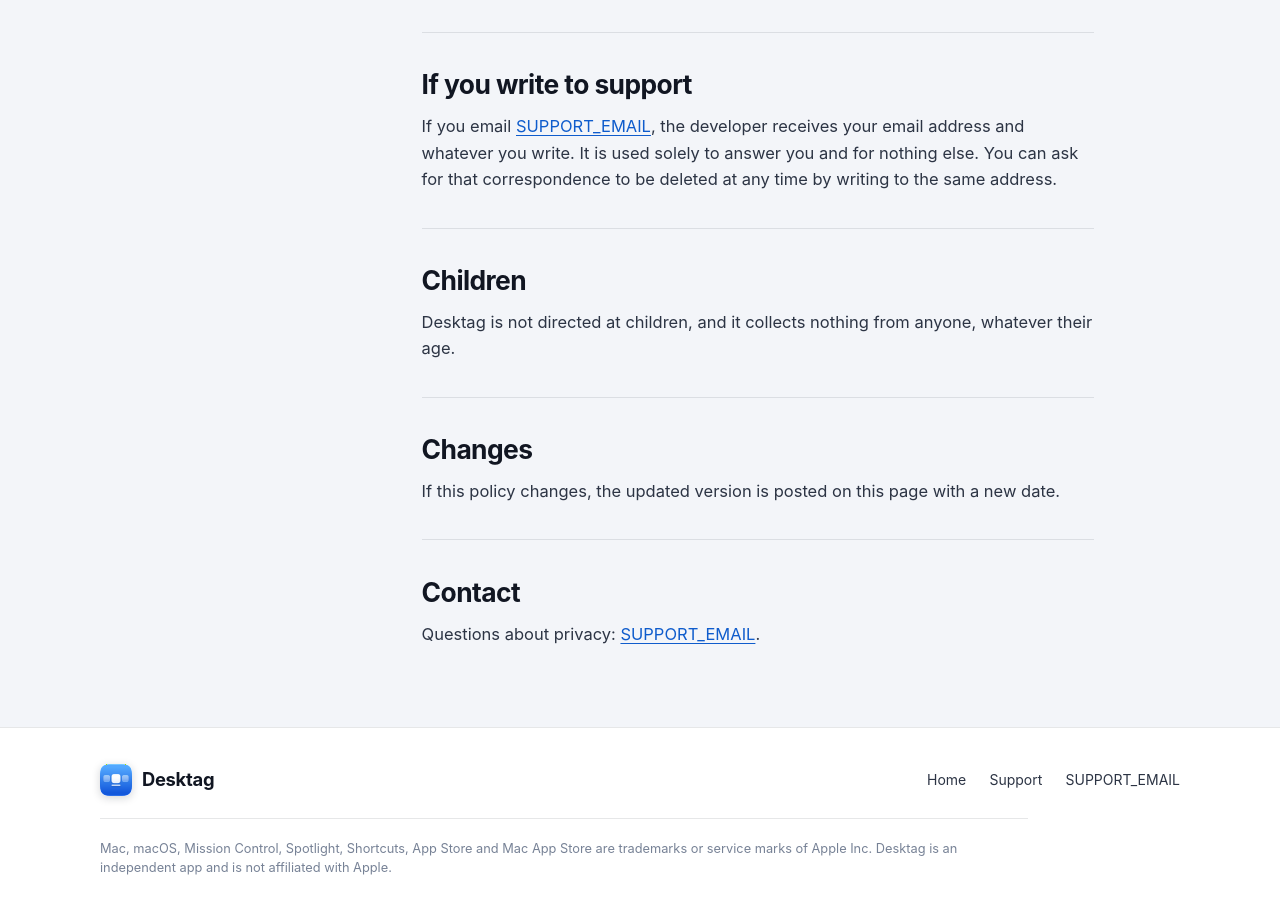
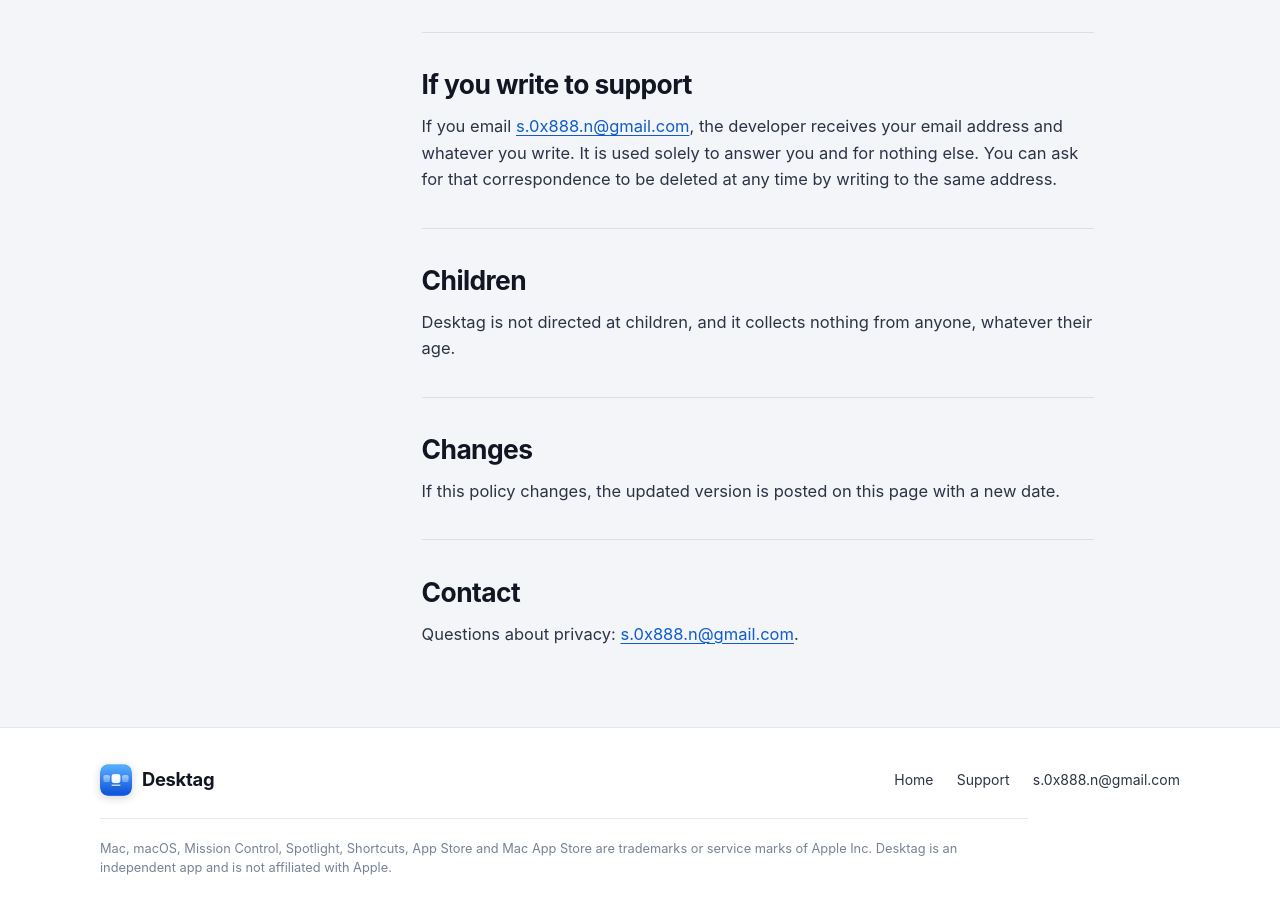
Before and after one commit to X0x888/desktag, a plain HTML site: page privacy.html in a window 1280 px wide. Shown: the part 4494-5408 px from the top of the page. Drawn offline with Linux system fonts and the light colour scheme.

Commit message:
Configure support email s.0x888.n@gmail.com

```diff
--- a/privacy.html
+++ b/privacy.html
@@ -146,7 +146,7 @@
 
       <section class="prose-section" id="email">
         <h2>If you write to support</h2>
-        <p>If you email <a href="mailto:SUPPORT_EMAIL">SUPPORT_EMAIL</a>, the developer receives your email address and whatever you write. It is used solely to answer you and for nothing else. You can ask for that correspondence to be deleted at any time by writing to the same address.</p>
+        <p>If you email <a href="mailto:s.0x888.n@gmail.com">s.0x888.n@gmail.com</a>, the developer receives your email address and whatever you write. It is used solely to answer you and for nothing else. You can ask for that correspondence to be deleted at any time by writing to the same address.</p>
       </section>
 
       <section class="prose-section" id="children">
@@ -161,7 +161,7 @@
 
       <section class="prose-section" id="contact">
         <h2>Contact</h2>
-        <p>Questions about privacy: <a href="mailto:SUPPORT_EMAIL">SUPPORT_EMAIL</a>.</p>
+        <p>Questions about privacy: <a href="mailto:s.0x888.n@gmail.com">s.0x888.n@gmail.com</a>.</p>
       </section>
 
     </div>
@@ -178,7 +178,7 @@
       <ul class="footer-links">
         <li><a href="index.html">Home</a></li>
         <li><a href="support.html">Support</a></li>
-        <li><a href="mailto:SUPPORT_EMAIL">SUPPORT_EMAIL</a></li>
+        <li><a href="mailto:s.0x888.n@gmail.com">s.0x888.n@gmail.com</a></li>
       </ul>
     </div>
     <p class="footer-legal">
```
Also changed, not shown: index.html (+1 -1 lines), support.html (+3 -3 lines).
